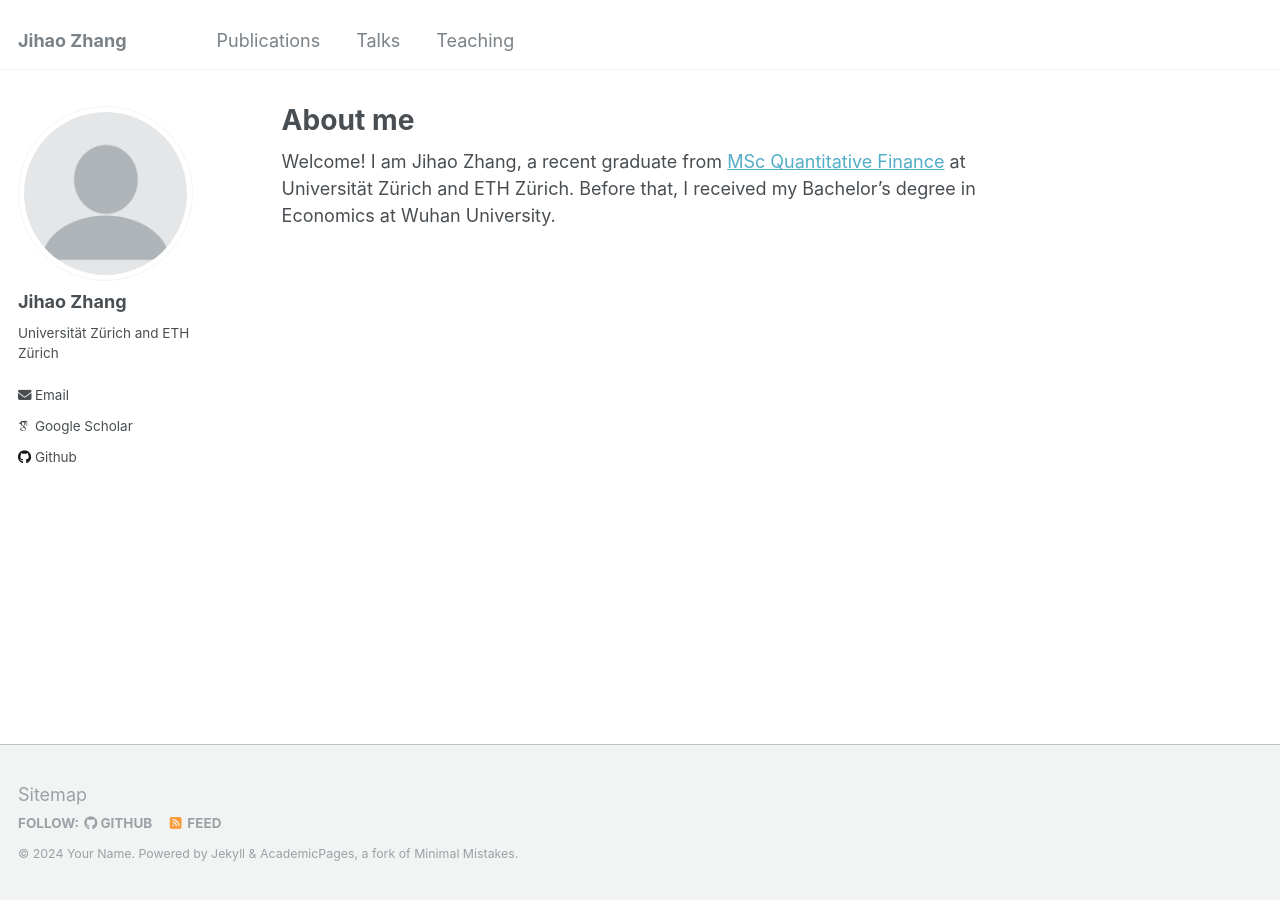
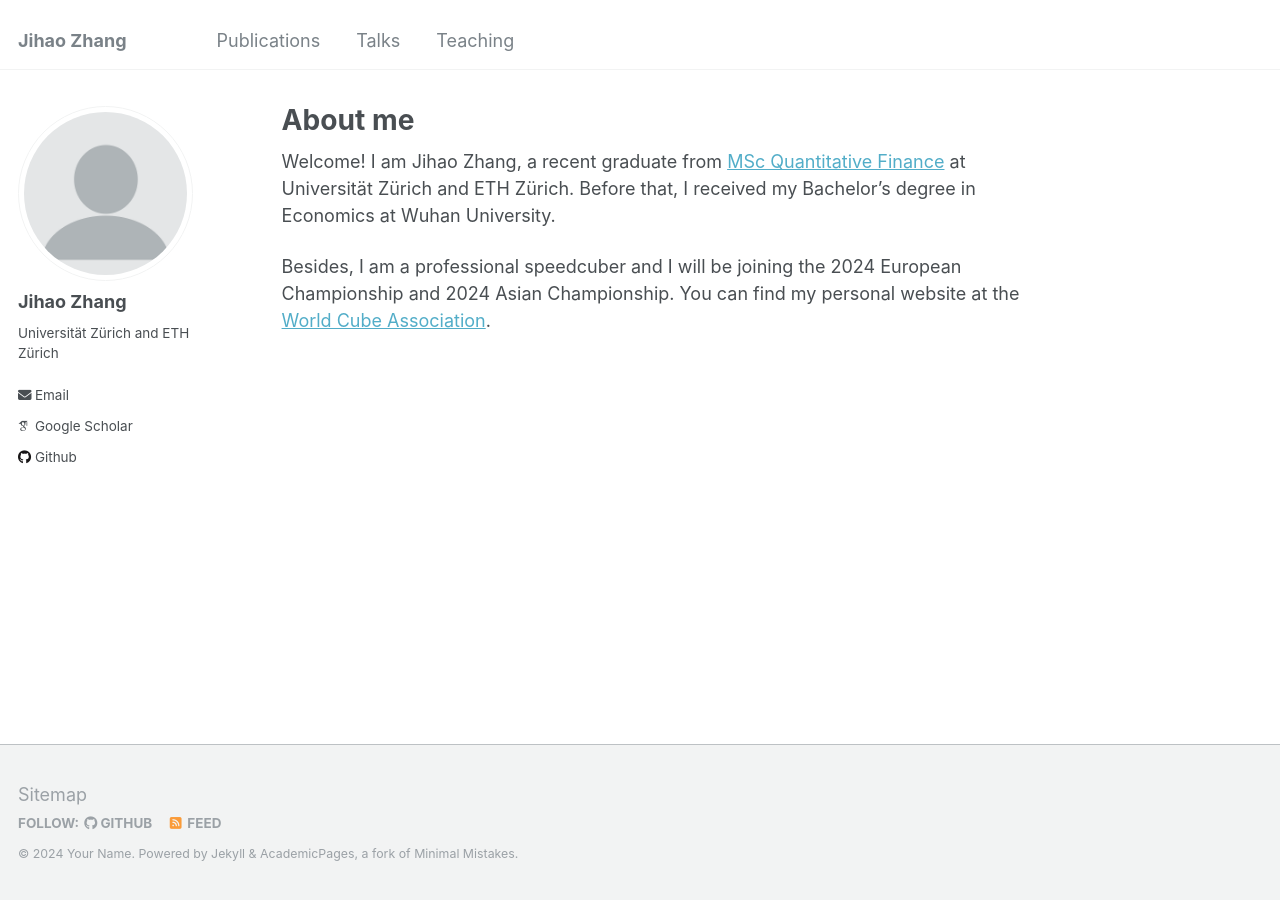
Before and after one commit to JihaoZhangQF/JihaoZhangQF.github.io, a Jekyll site: the page built from _pages/about.md, in a window 1280 px wide. Built offline with Jekyll 4.4.1, drawn with Linux system fonts in a browser that asks for light colours; some web fonts are replaced.

Commit message:
Update about.md

```diff
--- a/_pages/about.md
+++ b/_pages/about.md
@@ -8,3 +8,5 @@ redirect_from:
 ---
 
 Welcome! I am Jihao Zhang, a recent graduate from [MSc Quantitative Finance](https://ethz.ch/en/studies/master/degree-programmes/natural-sciences-and-mathematics/quantitative-finance.html) at Universität Zürich and ETH Zürich. Before that, I received my Bachelor's degree in Economics at Wuhan University.
+
+Besides, I am a professional speedcuber and I will be joining the 2024 European Championship and 2024 Asian Championship. You can find my personal website at the [World Cube Association](https://www.worldcubeassociation.org/persons/2016ZHAJ09).
```
